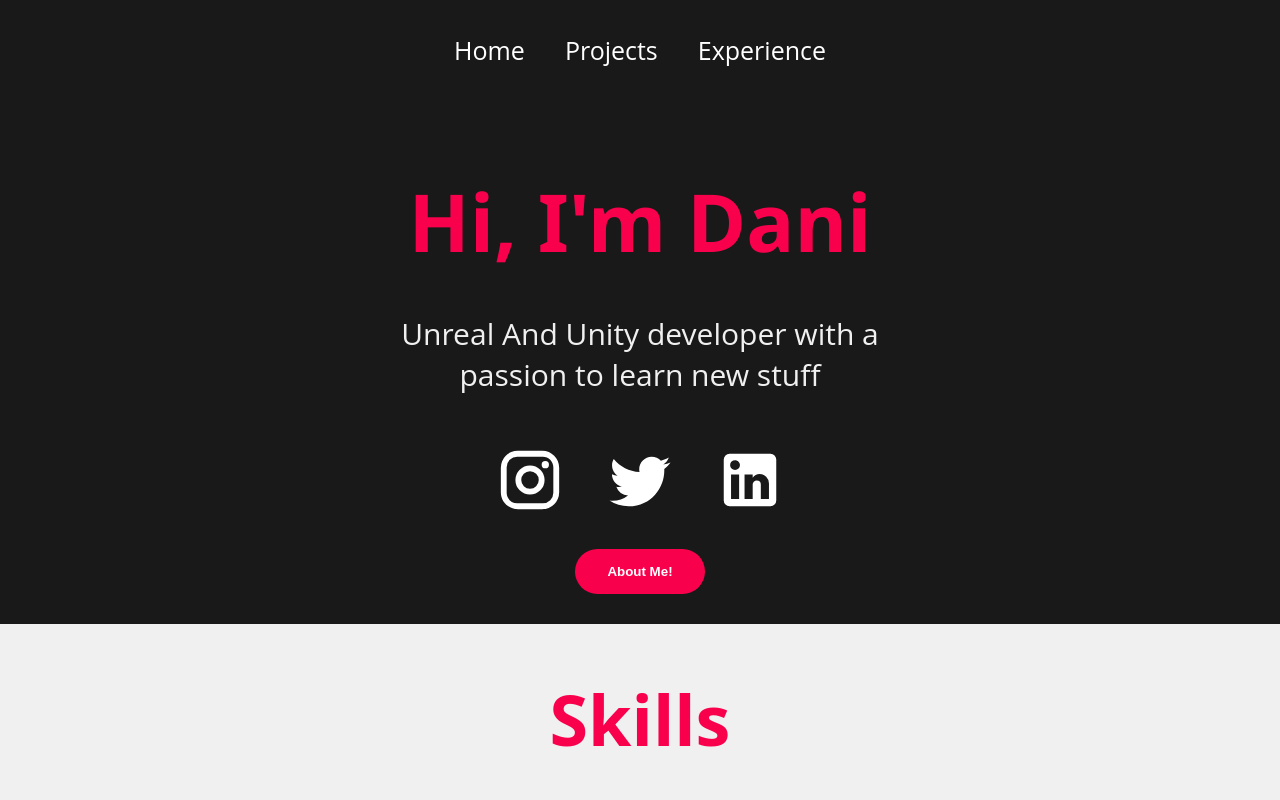
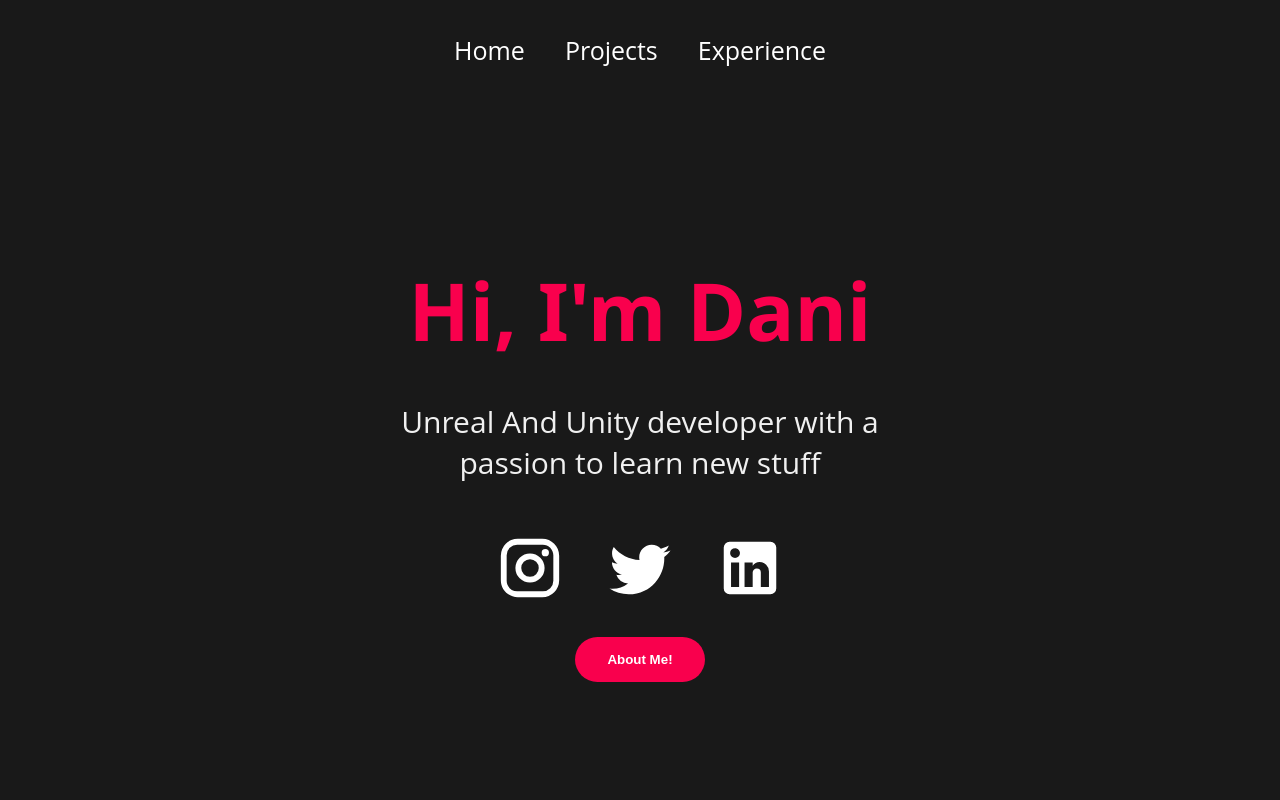
Before and after one commit to Playyer96/personal-portafolio, a React (Create React App) app: page / in a window 1280 px wide. Shown: the top 800 px of the page. Built offline with nearby package versions, Linux system fonts and the light colour scheme.

Commit message:
Land page spacing fixed

```diff
--- a/src/styles/Home.css
+++ b/src/styles/Home.css
@@ -6,7 +6,7 @@
 
 .aboutme {
   width: 100%;
-  height: 100%;
+  height: calc(100vh - 100px);
   display: flex;
   flex-direction: column;
   justify-content: center;
@@ -71,6 +71,7 @@
     display: flex;
     flex-direction: column;
     position: relative;
+    height: 100%;
   }
 
   .prompt {
```
